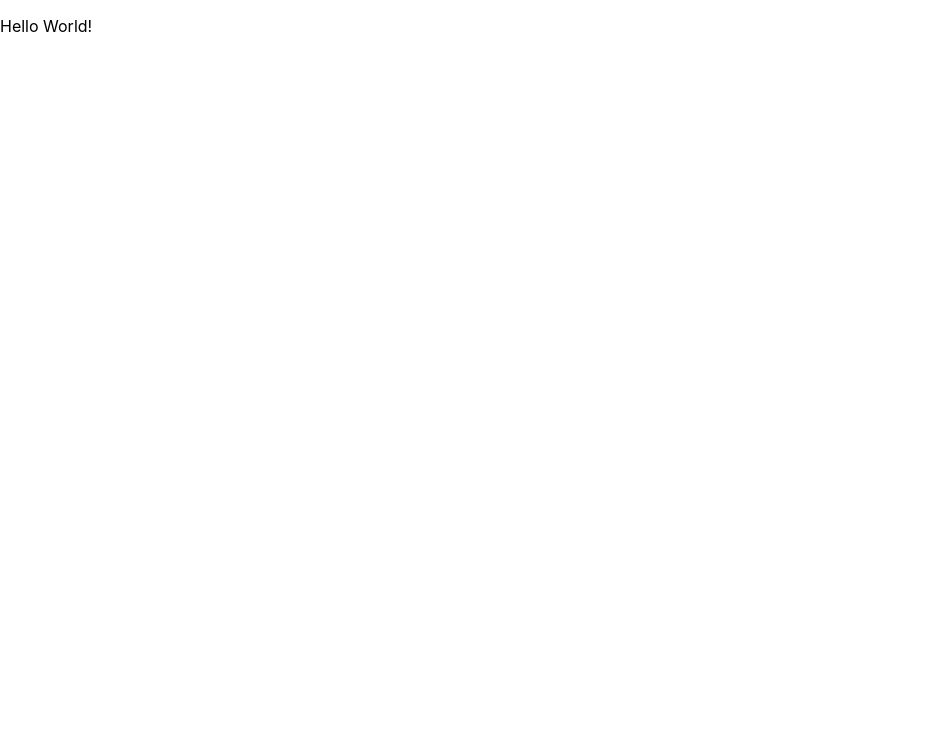
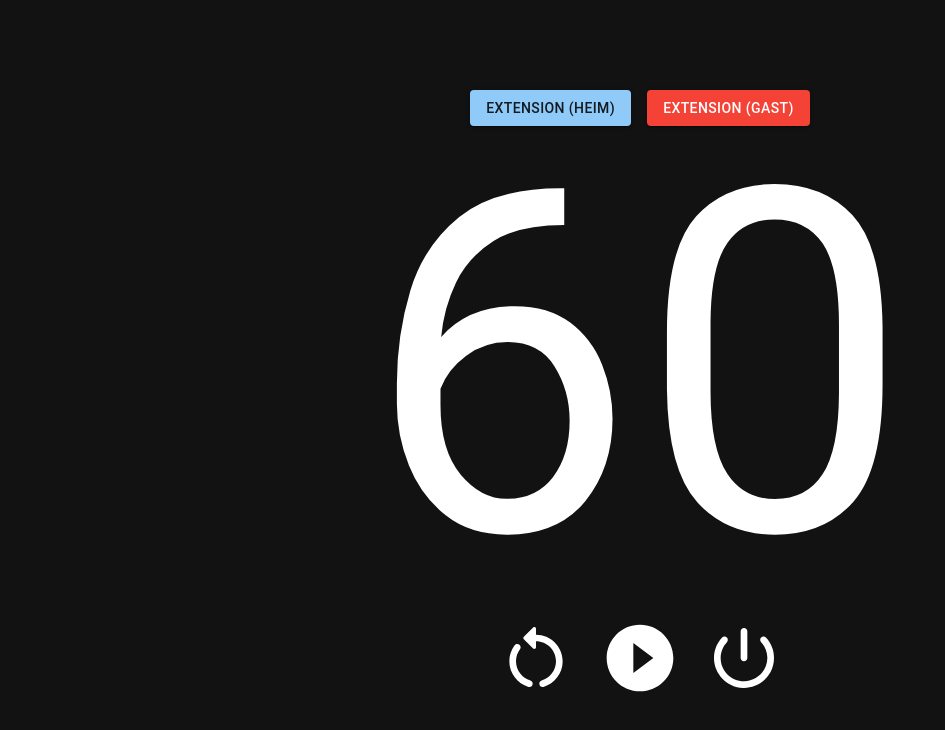
Before and after one commit to sbutz/shotclock, a React (Create React App) app: page / in a window 1280 px wide. Shown: the top 730 px of the page, without its empty margins (0-945 px from the left). Built offline with nearby package versions, Linux system fonts and the light colour scheme.

Commit message:
First GUI

```diff
--- a/src/App.tsx
+++ b/src/App.tsx
@@ -1,6 +1,18 @@
+import { CssBaseline } from '@mui/material';
+import { ThemeProvider, createTheme } from '@mui/material/styles';
+import ShotclockView from './ShotclockView';
+
+const theme = createTheme({
+  palette: { mode: 'dark' },
+});
+
 function App() {
   return (
-    <p>Hello World!</p>
+    <ThemeProvider theme={theme}>
+      <CssBaseline />
+
+      <ShotclockView />
+    </ThemeProvider>
   );
 }
 
--- /dev/null
+++ b/src/ShotclockView.tsx
@@ -0,0 +1,65 @@
+import { Button, IconButton, Stack, Typography } from "@mui/material";
+import { Player, Shotclock } from "./lib/Shotclock";
+import { PauseCircleFilledRounded, PlayCircleFilledOutlined, PowerSettingsNewRounded, RestartAltRounded } from "@mui/icons-material";
+import { useEffect, useState } from "react";
+
+const iconStyles = {
+  fontSize: '5rem',
+}
+
+const timerStyles = {
+  fontSize: "min(60vw, 60vh)",
+  textAlign: "center",
+  lineHeight: 1,
+}
+
+export default function ShotclockView() {
+  const clock = useState(new Shotclock())[0];
+  const [remainingTime, setRemainingTime] = useState(clock.getRemainingTime());
+  const [isStarted, setIsStarted] = useState(clock.isStarted());
+
+  useEffect(() => {
+    const intervalId = setInterval(() => {
+      setRemainingTime(clock.getRemainingTime());
+      setIsStarted(clock.isStarted());
+    }, 250);
+
+    return () => clearInterval(intervalId);
+  }, [clock]);
+
+  const toggleClock = () => { clock.isStarted() ? clock.pause() : clock.start() };
+  return (
+    <Stack height="100vh" alignItems="center" justifyContent="center">
+      <Stack direction="row" spacing={2}>
+        <Button
+          onClick={() => clock.useExtension(Player.Home)}
+          variant="contained"
+          color="primary"
+          disabled={!clock.hasExtension(Player.Home)}
+        >
+          Extension (Heim)
+        </Button>
+        <Button
+          onClick={() => clock.useExtension(Player.Guest)}
+          variant="contained"
+          color="error"
+          disabled={!clock.hasExtension(Player.Guest)}
+        >
+          Extension (Gast)
+        </Button>
+      </Stack>
+      <Typography sx={timerStyles}>{remainingTime.toFixed(0)}</Typography>
+      <Stack direction="row">
+        <IconButton onClick={() => clock.newShot()} size="large">
+          <RestartAltRounded sx={iconStyles}/>
+        </IconButton>
+        <IconButton onClick={toggleClock} size="large">
+          {isStarted ? <PauseCircleFilledRounded sx={iconStyles}/> : <PlayCircleFilledOutlined sx={iconStyles} />}
+        </IconButton>
+        <IconButton onClick={() => clock.newRack()} size="large">
+          <PowerSettingsNewRounded sx={iconStyles}/>
+        </IconButton>
+      </Stack>
+    </Stack>
+  );
+}
```
